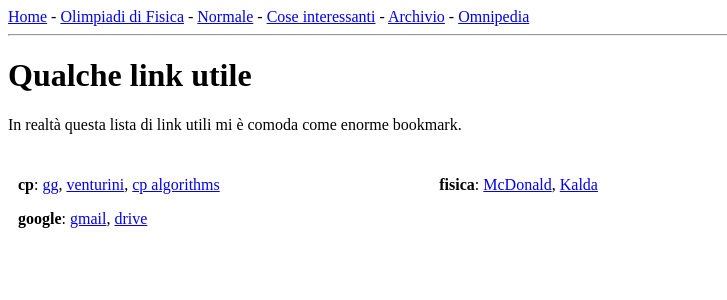
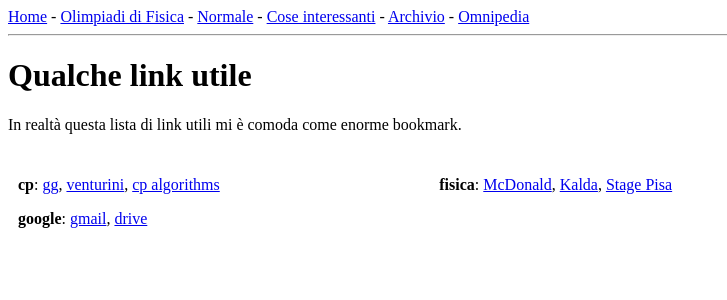
Before and after one commit to thenerdmix/uz_webpage, a PHP site: page /utili.php in a window 1280 px wide. Shown: the top 300 px of the page, without its empty margins (0-727 px from the left). Run offline with PHP 8.4, Linux system fonts and the light colour scheme.

Commit message:
updated links

```diff
--- a/utili.php
+++ b/utili.php
@@ -57,7 +57,8 @@
 	<div class="column">
 		<p><b>fisica</b>:
 			<a href="http://kirkmcd.princeton.edu/examples/">McDonald</a>,
-			<a href="https://www.ioc.ee/~kalda/ipho/rec-list.html">Kalda</a>
+			<a href="https://www.ioc.ee/~kalda/ipho/rec-list.html">Kalda</a>,
+			<a href="https://stagefisica.sns.it/">Stage Pisa</a>
 		</p>
 	</div>
 
```
